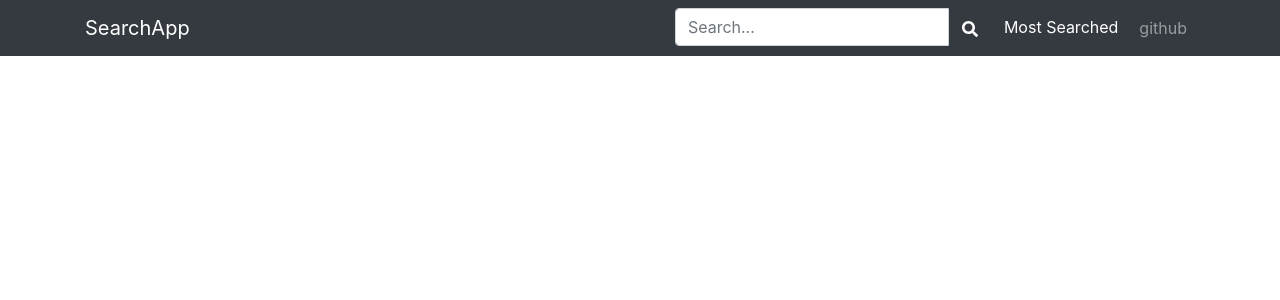
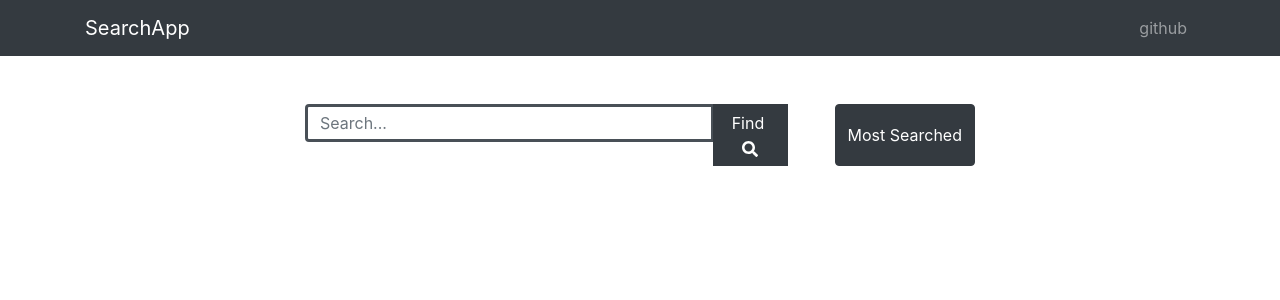
Before and after one commit to GooF89/search-app, a React (Create React App) app in the folder client/: page / in a window 1280 px wide. Shown: the top 300 px of the page. Built offline with nearby package versions, Linux system fonts and the light colour scheme.

Commit message:
added routes

```diff
--- a/client/package.json
+++ b/client/package.json
@@ -9,6 +9,7 @@
     "react-dom": "^16.6.0",
     "react-icons": "^3.2.2",
     "react-redux": "^5.0.7",
+    "react-router-dom": "^4.3.1",
     "react-scripts": "2.0.5",
     "react-spinners": "^0.4.7",
     "react-transition-group": "^2.5.0",
--- a/client/src/App.js
+++ b/client/src/App.js
@@ -5,21 +5,18 @@ import {Container} from 'reactstrap';
 import './App.css';
 
 import Loader from "./components/Loader";
-import AppNavbar from './components/AppNavbar';
 import ResultList from './components/ResultList';
 import MSList from './components/MostSearchedList';
-
+import SearchBar from "./components/SearchBar";
 import 'bootstrap/dist/css/bootstrap.min.css';
-
-
 
 class App extends Component {
   render() {
     return (
       <Provider store ={store}>
         <div>
-          <AppNavbar />
           <Container>
+            <SearchBar />
             <Loader />
             <ResultList />
             <MSList />
--- a/client/src/actions/ItemActions.js
+++ b/client/src/actions/ItemActions.js
@@ -15,11 +15,11 @@ export const getItems = () => dispatch => {
 
 export const addItem = name => dispatch => {
 
-  //const anyWhere = `${'https://cors-anywhere.herokuapp.com/'}`;
   const baseUrl = "https://itunes.apple.com/search?";
   const query = name.replace(/\s+/g,"+");
   const term = `term=${query}`;
-  const url = baseUrl + term;
+  const media = '&media=musicVideo';
+  const url = baseUrl + term + media;
 
   dispatch(setItemsLoading());
   axios.get(url)
--- a/client/src/components/AppNavbar.js
+++ b/client/src/components/AppNavbar.js
@@ -7,11 +7,8 @@ import {
   Nav,
   NavItem,
   NavLink,
-  Container,
-  InputGroup
+  Container
 } from 'reactstrap';
-import SearchBar from "./SearchBar";
-import MSButton from "./MostSearchedButton";
 
 
 
@@ -29,21 +26,13 @@ class AppNavbar extends Component {
 
   render() {
     return (
-      <div style={{marginBottom: '5%'}}>
+      <div style={{marginBottom: '2%'}}>
         <Navbar color="dark" dark expand="md" className="mb-5">
           <Container>
-            <NavbarBrand href=".">SearchApp</NavbarBrand>
+            <NavbarBrand href="/">SearchApp</NavbarBrand>
             <NavbarToggler onClick={this.toggle} />
             <Collapse isOpen={this.state.isOpen} navbar>
               <Nav className="ml-auto" navbar>
-                <NavItem>
-                  <InputGroup>
-                    <SearchBar />
-                  </InputGroup>
-                </NavItem>
-                <NavItem>
-                  <MSButton />
-                </NavItem>
                 <NavItem>
                   <NavLink href="https://github.com/GooF89/search-app">github</NavLink>
                 </NavItem>
--- /dev/null
+++ b/client/src/components/Content.js
@@ -0,0 +1,33 @@
+import React, {Component} from 'react';
+import { Container } from 'reactstrap';
+import axios from 'axios';
+
+class Content extends Component {
+
+  state = {
+    item: {}
+  };
+
+  componentDidMount() {
+    const baseUrl = "https://itunes.apple.com/lookup?";
+    const id = "id=" + this.props.match.params.id;
+    const url = baseUrl + id;
+    console.log(url);
+    axios.get(url)
+      .then(res => {
+        this.setState({item: res.data.results[0]});
+      });
+  }
+
+  render() {
+    const item = this.state.item;
+    return (
+      <Container>
+        <h1> Here I am!!! </h1>
+      </Container>
+    )
+  }
+}
+
+
+export default Content;
--- a/client/src/components/MostSearchedButton.js
+++ b/client/src/components/MostSearchedButton.js
@@ -11,7 +11,7 @@ class MSButton extends Component {
 
   render() {
     return (
-      <Button color="dark" onClick={this.onClick}>
+      <Button style={{marginLeft: '7%'}} color="dark" onClick={this.onClick}>
         Most Searched
       </Button>
     )
--- a/client/src/components/ResultItem.js
+++ b/client/src/components/ResultItem.js
@@ -11,7 +11,7 @@ class ResultItem extends Component {
 
     const item = this.props.item;
     return (
-      <ListGroupItem tag="a" href={item.trackViewUrl} color="secondary"  >
+      <ListGroupItem tag="a" href={"/contents/" + item.trackId} color="secondary"  >
         <Media>
           <Media left>
             <img alt={item.trackName} src={item.artworkUrl60} />
--- a/client/src/components/SearchBar.js
+++ b/client/src/components/SearchBar.js
@@ -1,8 +1,9 @@
 import React, { Component } from "react";
 import { FaSearch } from 'react-icons/fa';
-import { Button , Input, InputGroup} from "reactstrap";
+import { Container, Button , Input, InputGroup, InputGroupAddon} from "reactstrap";
 import { addItem } from '../actions/ItemActions';
 import { connect } from 'react-redux';
+import MSButton from "./MostSearchedButton";
 
 class SearchBar extends Component {
 
@@ -29,12 +30,18 @@ class SearchBar extends Component {
 
   render() {
     return (
-      <InputGroup>
-        <Input type="text" name="name" placeholder="Search..." onKeyPress={this.handleKeyPress} onChange={this.onChange} value={this.state.name} />
-        <Button color="dark" onClick={this.onClick}>
-          <FaSearch />
-        </Button>
-      </InputGroup>
+      <Container style={{maxWidth: '98%', width: 700, marginBottom: '2%'}}>
+        <InputGroup >
+          <Input style={{border: 'solid'}} type="text" name="name" placeholder="Search..." onKeyPress={this.handleKeyPress} onChange={this.onChange} value={this.state.name} />
+          <InputGroupAddon addonType="append">
+            <Button color="dark" onClick={this.onClick}>
+              <span style={{marginRight: '10%'}}>Find</span>
+              <FaSearch />
+            </Button>
+          </InputGroupAddon>
+          <MSButton />
+        </InputGroup>
+      </Container>
     )
   }
 }
--- a/client/src/index.js
+++ b/client/src/index.js
@@ -1,9 +1,22 @@
 import React from 'react';
 import ReactDOM from 'react-dom';
+import AppNavbar from './components/AppNavbar';
 import App from './App';
+import Content from './components/Content';
+
 import * as serviceWorker from './serviceWorker';
+import { BrowserRouter as Router, Route} from "react-router-dom";
 
-ReactDOM.render(<App />, document.getElementById('root'));
+const app =  document.getElementById('root');
+ReactDOM.render(
+  <Router>
+    <div>
+      <AppNavbar />
+      <Route exact path="/" component={App} />
+      <Route path="/contents/:id" component={Content} />
+    </div>
+  </Router>,
+app);
 
 // If you want your app to work offline and load faster, you can change
 // unregister() to register() below. Note this comes with some pitfalls.
```
Also changed, not shown: 1 other file (tests, documents, lock files or other folders).
